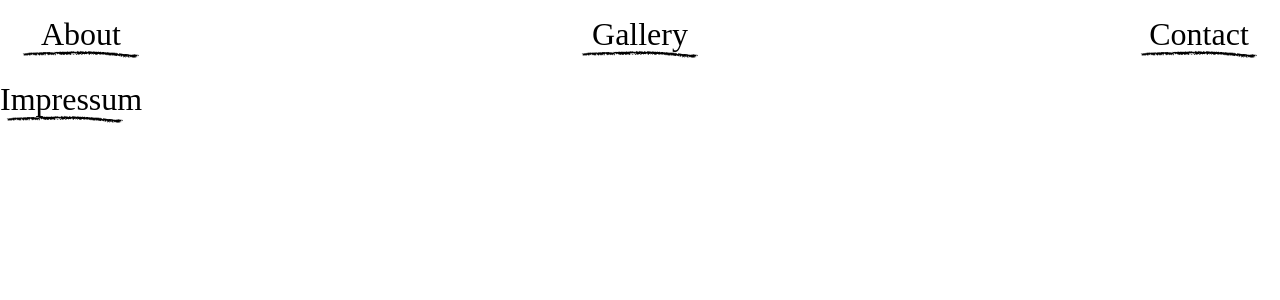
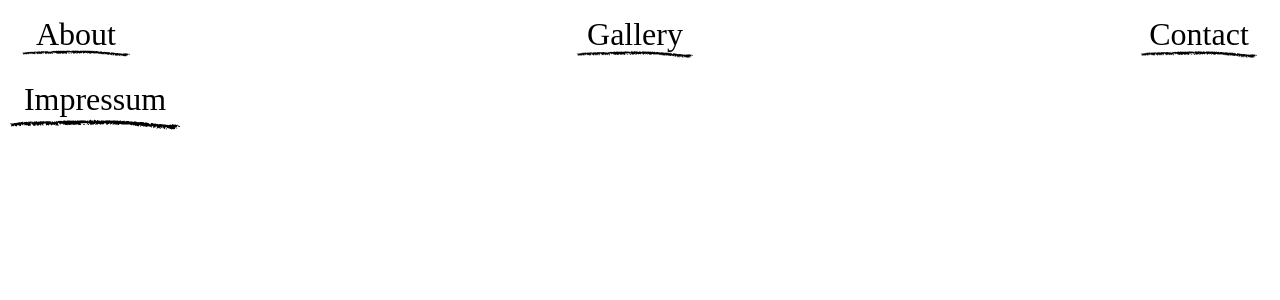
Before and after one commit to kevinberger-ch/Jennys-Art-Website, a Next.js app: page / in a window 1280 px wide. Shown: the top 300 px of the page. Built offline with nearby package versions, Linux system fonts and the light colour scheme.

Commit message:
Refactor Underlined Component and fix Implementations

```diff
--- a/components/Footer.js
+++ b/components/Footer.js
@@ -3,8 +3,8 @@ import Underlined from "./Underlined";
 
 export default function Footer() {
     return <>
-        <Underlined>
-            <a className={navigationStyles.link} href="/about">Impressum</a>
+        <Underlined width="190px">
+            <a className={navigationStyles.link} href="/impressum">Impressum</a>
         </Underlined>
     </>
 }
--- a/components/Navigation.js
+++ b/components/Navigation.js
@@ -5,17 +5,17 @@ export default function Navigation() {
     return <header className={styles.container}>
         <ul>
             <li>
-                <Underlined>
+                <Underlined width="120px">
                     <a className={styles.link} href="/about">About</a>
                 </Underlined>
             </li>
             <li>
-                <Underlined>
+                <Underlined width="130px">
                     <a className={styles.link} href="/gallery">Gallery</a>
                 </Underlined>
             </li>
             <li>
-                <Underlined>
+                <Underlined width="130px">
                     <a className={styles.link} href="/contact">Contact</a>
                 </Underlined>
             </li>
--- a/components/Underlined.js
+++ b/components/Underlined.js
@@ -1,7 +1,7 @@
 import styles from '../styles/Underlined.module.css'
 
-export default function Underlined({ children }) {
-    return <span className={styles.container}>
+export default function Underlined({ children, width }) {
+    return <span className={styles.container} style={{width: width}}>
         {children}
         <img className={styles.image} src="/underline.png"  alt="underlined text"/>
     </span>
--- a/styles/Underlined.module.css
+++ b/styles/Underlined.module.css
@@ -1,5 +1,4 @@
 .container {
-    width: 130px;
     display: block;
 }
 
```
